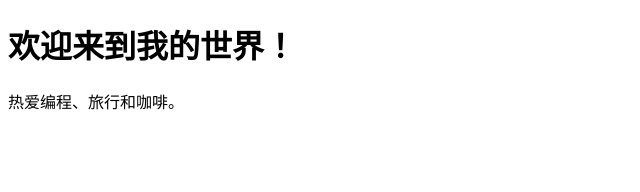
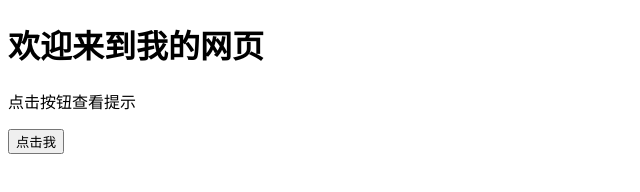
Before and after one commit to sxjbo1/ipupdate, a plain HTML site: page index.html in a window 1280 px wide. Shown: the whole page, without its empty margins (0-640 px from the left). Drawn offline with Linux system fonts and the light colour scheme.

Commit message:
Add files via upload

```diff
--- a/index.html
+++ b/index.html
@@ -1,8 +1,27 @@
 <!DOCTYPE html>
-<html>
-<head><title>我的个人网站</title></head>
+<html lang="zh">
+<head>
+    <meta charset="UTF-8">
+    <meta name="viewport" content="width=device-width, initial-scale=1.0">
+    <title>简单提示示例</title>
+</head>
 <body>
-<h1>欢迎来到我的世界！</h1>
-<p>热爱编程、旅行和咖啡。</p>
+    <h1>欢迎来到我的网页</h1>
+    <p>点击按钮查看提示</p>
+
+    <!-- 添加一个按钮，点击时触发提示 -->
+    <button onclick="showAlert()">点击我</button>
+
+    <script>
+        // 定义显示提示框的函数
+        function showAlert() {
+            alert('这是一个简单的提示框！');
+        }
+
+        // 也可以页面加载时自动弹出（二选一）
+        // window.onload = function() {
+        //     alert('页面加载完成！');
+        // };
+    </script>
 </body>
 </html>
```
